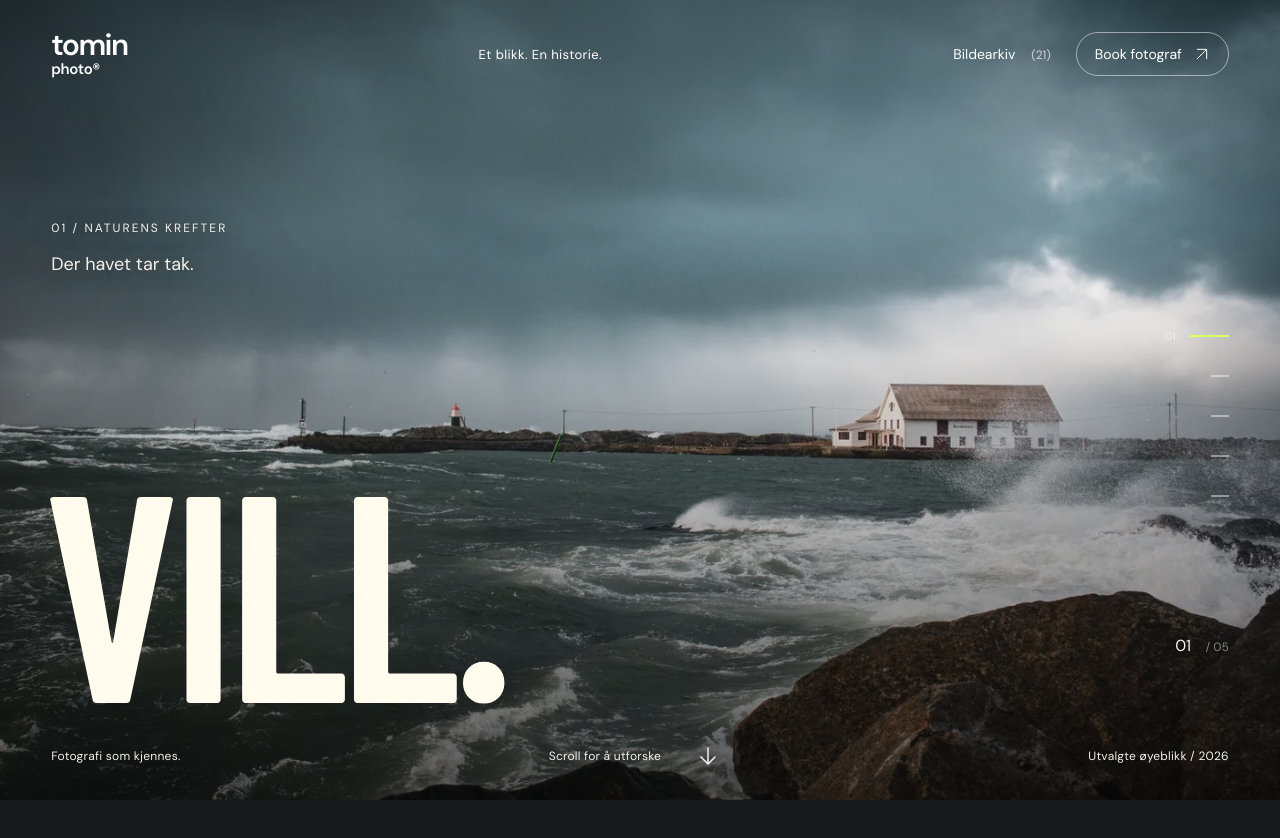
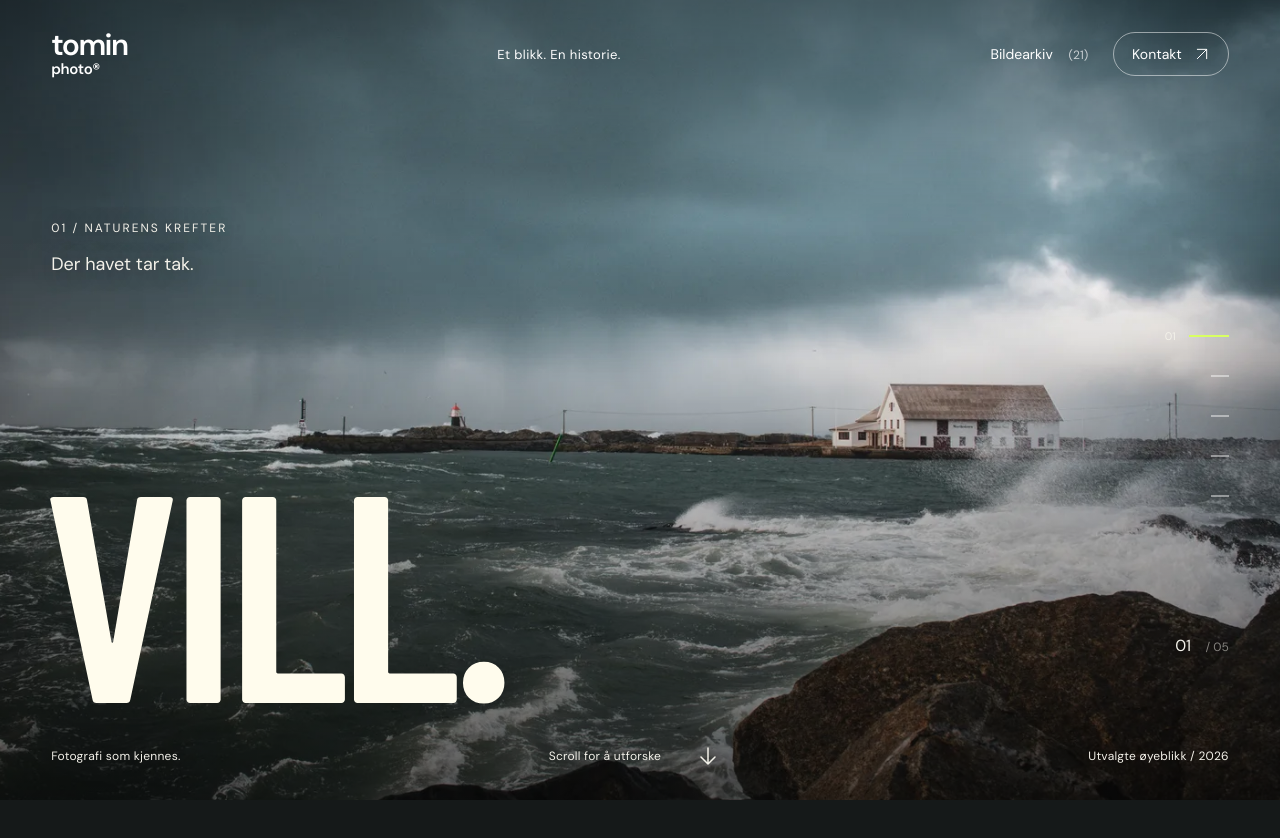
Before and after one commit to thomsev/tominphoto, a React (Vite) app: page / in a window 1280 px wide. Shown: the top 838 px of the page. Built offline with nearby package versions, Linux system fonts and the light colour scheme; a web font is replaced by a local one.

Commit message:
Refocus contact copy and form on prints and image enquiries

```diff
--- a/index.html
+++ b/index.html
@@ -18,6 +18,7 @@
       <input name="phone" type="tel" />
       <input name="location" />
       <input name="date" type="date" />
+      <input name="photograph" />
       <textarea name="message"></textarea>
     </form>
     <div id="root"></div>
--- a/src/App.tsx
+++ b/src/App.tsx
@@ -87,7 +87,7 @@ export default function App() {
 
   return <div ref={root}>
     <a className="skip" href="#arbeider">Hopp til bildene</a>
-    <Nav><a className="brand" href="#top" aria-label="Tomin Photo, forsiden">tomin<span>photo®</span></a><span className="nav-note">Et blikk. En historie.</span><div className="nav-links"><a className="archive-link" href="#arbeider">Bildearkiv <span>({pad(photos.length)})</span></a><a className="booking-link" href="/kontakt/">Book fotograf <Icon size={16}/></a></div></Nav>
+    <Nav><a className="brand" href="#top" aria-label="Tomin Photo, forsiden">tomin<span>photo®</span></a><span className="nav-note">Et blikk. En historie.</span><div className="nav-links"><a className="archive-link" href="#arbeider">Bildearkiv <span>({pad(photos.length)})</span></a><a className="booking-link" href="/kontakt/">Kontakt <Icon size={16}/></a></div></Nav>
     <main>
       <Story id="top" ref={story} $count={chapters.length}>
         <Stage ref={stage}>
@@ -121,7 +121,7 @@ export default function App() {
       </Archive>
       <Footer className="closing">
         {photos.find(p=>p.number===21) && <img className="closing-image" src={photos.find(p=>p.number===21)!.full} alt="" loading="lazy"/>}
-        <div className="closing-shade"/><div className="closing-copy"><span>Det neste øyeblikket venter.</span><p>SE LITT<br/><em>LENGER.</em></p><a href="/kontakt/">Book fotograf <Icon/></a></div>
+        <div className="closing-shade"/><div className="closing-copy"><span>Det neste øyeblikket venter.</span><p>SE LITT<br/><em>LENGER.</em></p><a href="/kontakt/">Kontakt <Icon/></a></div>
         <div className="footer-line"><a className="brand" href="#top">tomin<span>photo®</span></a><span>© {new Date().getFullYear()} Tomin Photo</span></div>
       </Footer>
     </main>
--- a/src/Contact.tsx
+++ b/src/Contact.tsx
@@ -24,35 +24,35 @@ export default function Contact({ thanks = false }: { thanks?: boolean }) {
     <a className="skip" href="#kontakt">Hopp til kontaktskjemaet</a>
     <Nav aria-label="Hovedmeny">
       <a className="brand" href="/" aria-label="Tomin Photo, forsiden">tomin<span>photo®</span></a>
-      <div className="nav-links"><a className="archive-link" href="/#arbeider">Bildearkiv</a><a className="booking-link" href="/kontakt/" aria-current="page">Book fotograf <Icon size={16} /></a></div>
+      <div className="nav-links"><a className="archive-link" href="/#arbeider">Bildearkiv</a><a className="booking-link" href="/kontakt/" aria-current="page">Kontakt <Icon size={16} /></a></div>
     </Nav>
     <ContactVisual>
       {photo && <img src={photo.src} srcSet={`${photo.src} 1600w, ${photo.full} 2560w`} sizes="(max-width: 850px) 100vw, 46vw" alt={photo.alt} fetchPriority="high" />}
       <div className="visual-shade" />
-      <div className="visual-copy"><span>TOMIN PHOTO / LA OSS SKAPE NOE</span><p>DITT<br/>NESTE<br/><em>ØYEBLIKK.</em></p><div className="visual-bottom"><span>De beste bildene begynner<br/>med en god samtale.</span><Icon name="downRight" size={32}/></div></div>
+      <div className="visual-copy"><span>TOMIN PHOTO / PRINT &amp; HENVENDELSER</span><p>ET<br/>ØYEBLIKK.<br/><em>DIN VEGG.</em></p><div className="visual-bottom"><span>Et fotografi å leve med.</span><Icon name="downRight" size={32}/></div></div>
     </ContactVisual>
     <ContactContent id="kontakt">
       <motion.div initial={reduced ? false : { opacity: 0, y: 24 }} animate={{ opacity: 1, y: 0 }} transition={{ duration: .7, ease: 'easeOut' }}>
-        <span className="eyebrow">KONTAKT / BOOK FOTOGRAF</span>
-        {thanks ? <div className="thank-you"><span className="success-icon"><Icon name="check" size={32}/></span><h1>Takk for<br/><em>historien din.</em></h1><p>Forespørselen er sendt. Vi tar kontakt på e-post for å snakke videre om fotograferingen.</p><p className="small">Dette er en forespørsel. Dato og oppdrag avtales sammen.</p><a className="return-link" href="/#arbeider">Tilbake til bildene <Icon /></a></div> : <>
-          <h1>Hva har du<br/><em>i tankene?</em></h1>
-          <p className="lead">Et menneske. En stor dag. En idé som fortjener å bli sett. Fortell litt om det du ønsker å forevige.</p>
+        <span className="eyebrow">PRINT &amp; HENVENDELSER</span>
+        {thanks ? <div className="thank-you"><span className="success-icon"><Icon name="check" size={32}/></span><h1>Takk for<br/><em>henvendelsen.</em></h1><p>Henvendelsen er sendt. Vi tar kontakt på e-post for å svare på spørsmålene dine.</p><p className="small">Dette er en uforpliktende henvendelse. Eventuelle kjøp avtales sammen.</p><a className="return-link" href="/#arbeider">Tilbake til bildene <Icon /></a></div> : <>
+          <h1>Fant du et bilde<br/><em>du vil ta med hjem?</em></h1>
+          <p className="lead">Ønsker du et print, eller har du spørsmål om et fotografi? Fortell hvilket bilde du er interessert i, så finner vi riktig størrelse og utførelse sammen.</p>
           <BookingForm name="booking" method="POST" action="/takk/" data-netlify="true" data-netlify-honeypot="bot-field" onSubmit={onSubmit} aria-busy={sending}>
             <input type="hidden" name="form-name" value="booking" />
             <p hidden><label>La dette feltet stå tomt<input name="bot-field" tabIndex={-1} autoComplete="off" /></label></p>
-            <fieldset className="type-picker"><legend>01 / Hva vil du fotografere?</legend><div className="choices">{['Portrett', 'Bryllup', 'Bedrift', 'Noe annet'].map((type,i)=><label key={type}><input type="radio" name="session-type" value={type} required defaultChecked={i===0}/><span>{type}</span></label>)}</div></fieldset>
+            <fieldset className="type-picker"><legend>01 / Hva gjelder henvendelsen?</legend><div className="choices">{['Print', 'Bruk av bilder', 'Annet'].map((type,i)=><label key={type}><input type="radio" name="session-type" value={type} required defaultChecked={i===0}/><span>{type}</span></label>)}</div></fieldset>
             <fieldset><legend>02 / Litt om deg</legend><div className="fields">
               <label>Navn <span>*</span><input name="name" autoComplete="name" placeholder="Ditt navn" required maxLength={120}/></label>
               <label>E-post <span>*</span><input name="email" type="email" autoComplete="email" placeholder="deg@eksempel.no" required maxLength={254}/></label>
-              <label>Telefon <small>(valgfritt)</small><input name="phone" type="tel" autoComplete="tel" placeholder="Telefonnummer" maxLength={40}/></label>
-              <label>Sted <small>(valgfritt)</small><input name="location" autoComplete="address-level2" placeholder="Hvor ser du for deg?" maxLength={160}/></label>
+              <input type="hidden" name="phone" value="" />
+              <input type="hidden" name="location" value="" />
             </div></fieldset>
-            <fieldset><legend>03 / Øyeblikket ditt</legend><div className="fields single">
-              <label>Ønsket dato <small>(valgfritt)</small><input name="date" type="date"/></label>
-              <label>Fortell om det du ser for deg <span>*</span><textarea name="message" placeholder="Anledning, stemning, ideer … Det er helt lov å ikke ha alt klart ennå." rows={4} required minLength={10} maxLength={5000}/></label>
+            <fieldset><legend>03 / Din henvendelse</legend><div className="fields single">
+              <input type="hidden" name="date" value="" /><label>Hvilket fotografi? <small>(valgfritt)</small><input name="photograph" placeholder="Bildets navn, nummer eller en kort beskrivelse" maxLength={240}/></label>
+              <label>Din melding <span>*</span><textarea name="message" placeholder="Fortell hva du er interessert i, eller hva du lurer på." rows={4} required minLength={10} maxLength={5000}/></label>
             </div></fieldset>
-            <p className="form-note">En uforpliktende forespørsel. Ingen booking før vi har avtalt detaljene. Felter merket * må fylles ut.</p>
-            <button type="submit" disabled={sending}>{sending ? 'Sender forespørsel …' : 'La oss lage noe fint'}<Icon name="diagonal" size={24}/></button>
+            <p className="form-note">Du trenger ikke ha bestemt deg for størrelse eller format. Vi finner ut av det sammen. Felter merket * må fylles ut.</p>
+            <button type="submit" disabled={sending}>{sending ? 'Sender henvendelse …' : 'Send henvendelse'}<Icon name="diagonal" size={24}/></button>
             {preview && <p role="status" className="preview-note">Lokal forhåndsvisning: Ingenting er sendt. Innsending blir tilgjengelig på Netlify når skjemamottak er aktivert.</p>}
           </BookingForm>
         </>}
--- a/src/Root.tsx
+++ b/src/Root.tsx
@@ -4,7 +4,7 @@ const App = lazy(() => import('./App.tsx'))
 const Contact = lazy(() => import('./Contact.tsx'))
 const path = window.location.pathname.replace(/\/+$/, '')
 const contact = path === '/kontakt' || path === '/takk'
-if (contact) document.title = path === '/takk' ? 'Takk for forespørselen — Tomin Photo' : 'Book fotograf — Tomin Photo'
+if (contact) document.title = path === '/takk' ? 'Takk for forespørselen — Tomin Photo' : 'Kontakt — Tomin Photo'
 
 export default function Root() {
   return <Suspense fallback={<div role="status" style={{ padding: '15vh 6vw', minHeight: '100svh' }}>Tomin Photo · Laster …</div>}>
```
Also changed, not shown: 1 other file (tests, documents, lock files or other folders).
